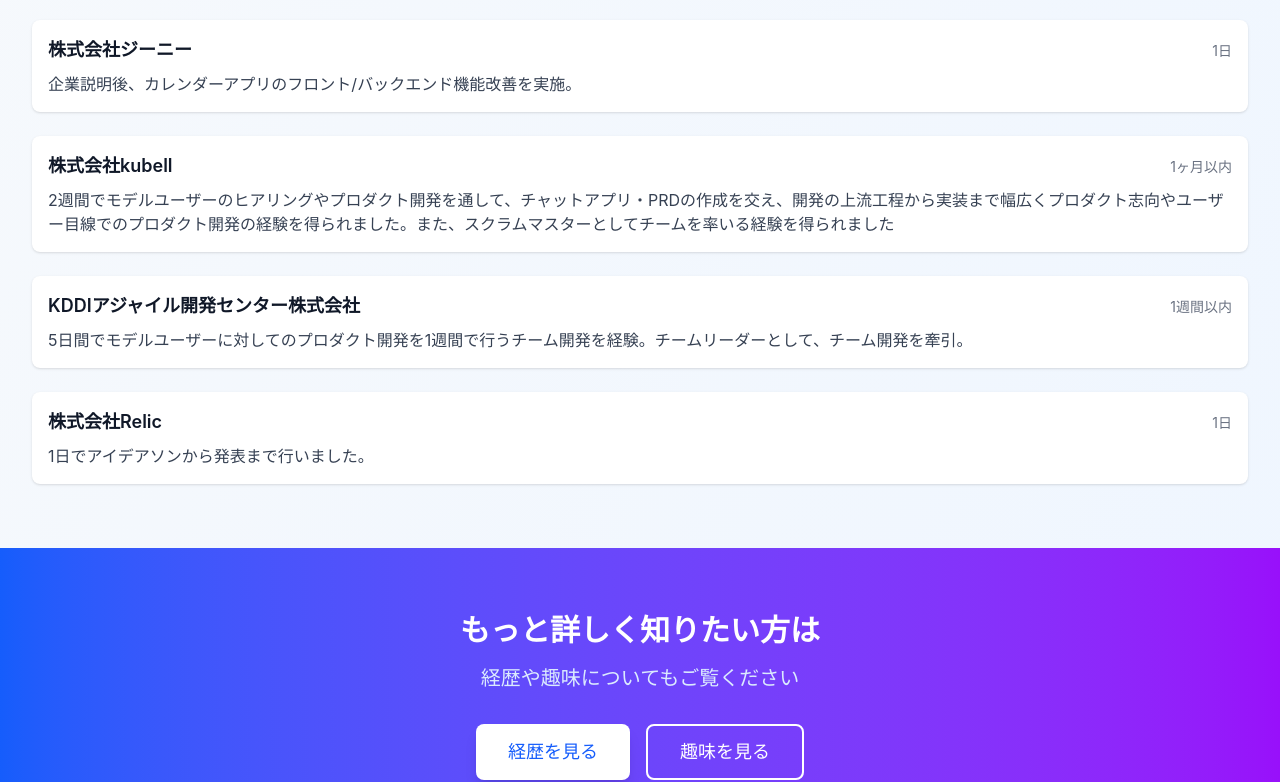
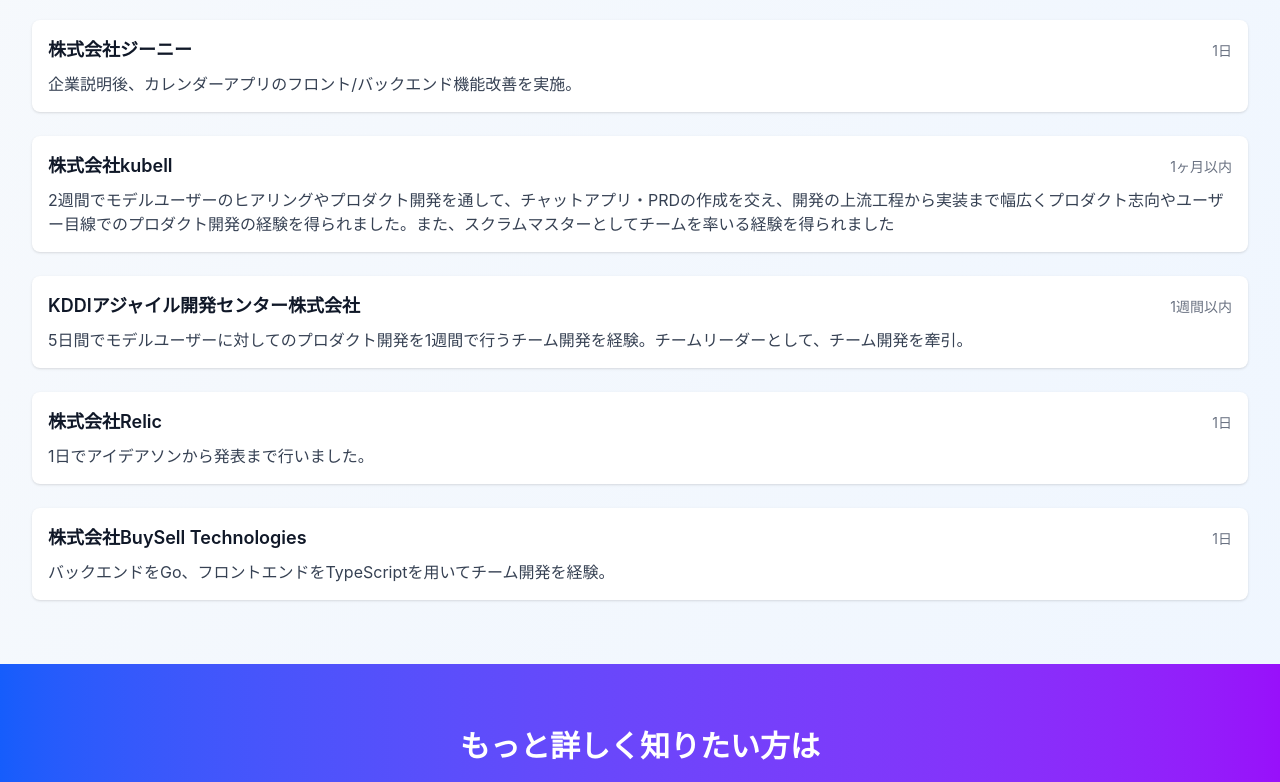
Before and after one commit to marumo333/portfolio-site, a Next.js app: page /profile in a window 1280 px wide. Shown: the part 1765-2547 px from the top of the page. Built offline with nearby package versions, Linux system fonts and the light colour scheme.

Commit message:
update:インターン経験を更新

```diff
--- a/src/data/profile.ts
+++ b/src/data/profile.ts
@@ -51,6 +51,7 @@
   { id: 'python', name: 'Python', usage: ['学校の授業'], summary: '大学の講義におけるデータ解析等で使用。' },
   { id: 'javascript', name: 'JavaScript', usage: ['趣味'], summary: '個人開発で使用（Vue.js, Node.js, Next.js, Reactなど）。' },
   { id: 'typescript', name: 'TypeScript', usage: ['趣味'], summary: '個人開発において使用。' },
+  { id: 'go', name: 'Go', usage: ['インターン'], summary: 'バックエンド開発のインターンで使用。' },
   { id: 'rdbms', name: 'RDBMS (PostgreSQL, MySQL, etc)', usage: ['趣味'], summary: 'Supabaseなどの個人開発で使用。' },
   { id: 'ruby', name: 'Ruby', usage: ['インターン', '趣味'], summary: 'Ruby on Railsを個人開発およびインターンで使用。' },
   { id: 'vcs', name: 'ソースコード管理', usage: ['学校の授業', 'インターン', '趣味'], summary: 'Git等のVCSと連携し、GitHubで個人/チーム開発に使用。' },
@@ -99,6 +100,12 @@
     company: '株式会社Relic',
     duration: '1日',
     summary: '1日でアイデアソンから発表まで行いました。',
+  },
+  {
+    id: 'buysell-technologies',
+    company: '株式会社BuySell Technologies',
+    duration: '1日',
+    summary: 'バックエンドをGo、フロントエンドをTypeScriptを用いてチーム開発を経験。',
   }
 ];
 
```
